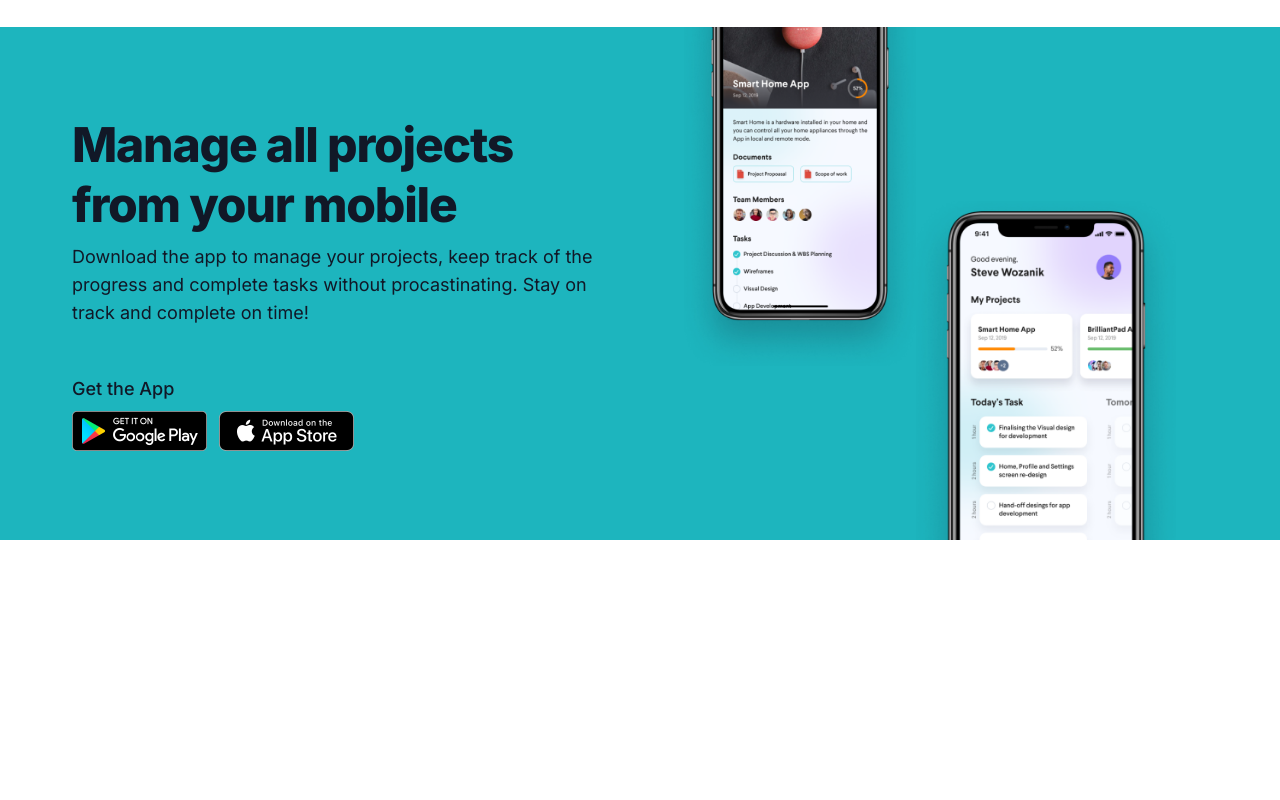
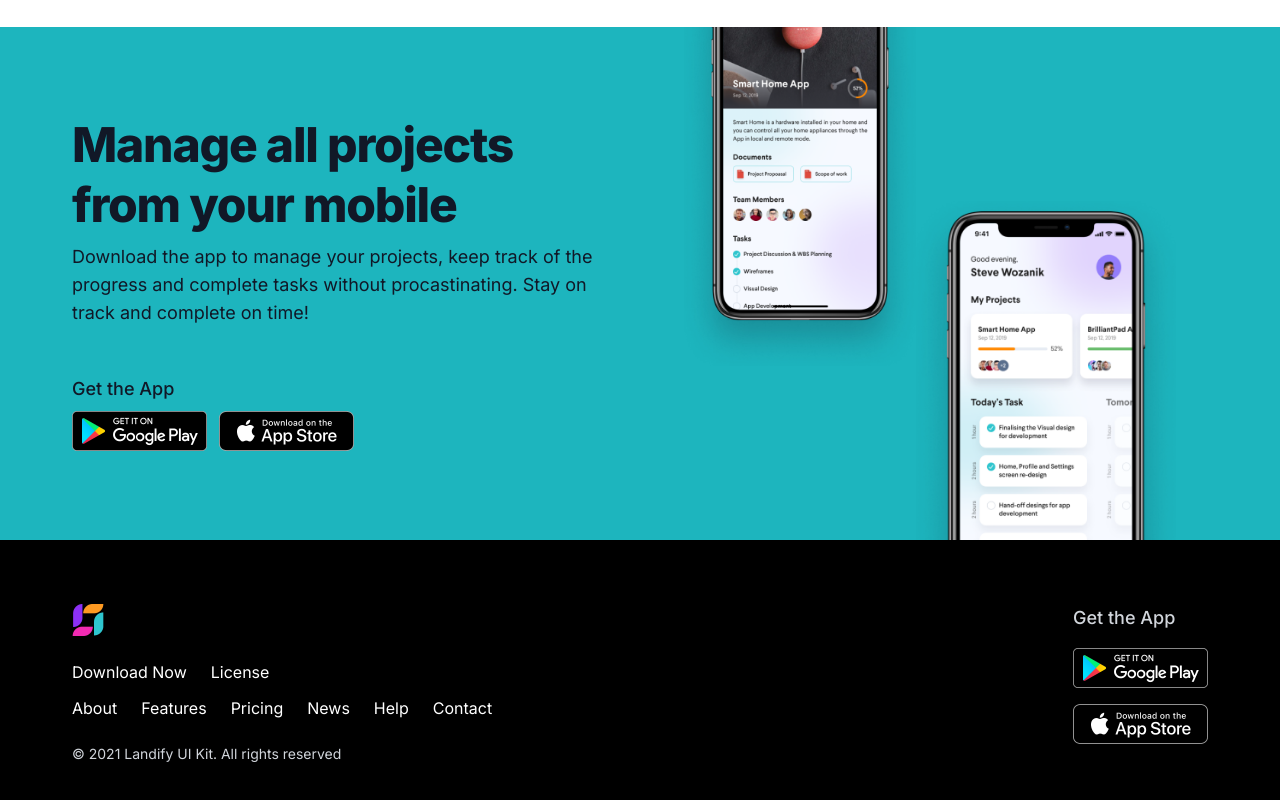
Before and after one commit to Khrysna/landify-design-1-react, a React (Vite) app: page / in a window 1280 px wide. Shown: the part 3374-4174 px from the top of the page. Before the commit the page ends 3914 px from the top, so only its background shows below. Built offline with nearby package versions, Linux system fonts and the light colour scheme.

Commit message:
add Footer Section

```diff
--- a/src/App.tsx
+++ b/src/App.tsx
@@ -1,6 +1,7 @@
 import AchivementsSection from "./components/AchivementsSection";
 import CompaniesSection from "./components/CompaniesSection";
 import FeaturesSection from "./components/FeaturesSection";
+import FooterSection from "./components/FooterSection";
 import GetAppSection from "./components/GetAppSections";
 import IntegrationsSection from "./components/IntegrationsSection";
 import MainSection from "./components/MainSection";
@@ -16,6 +17,7 @@ function App() {
       <AchivementsSection />
       <IntegrationsSection />
       <GetAppSection />
+      <FooterSection />
     </div>
   );
 }
--- /dev/null
+++ b/src/components/FooterSection.tsx
@@ -0,0 +1,40 @@
+import logoMini from "../assets/logo-mini.png";
+import googleplay from "../assets/googleplay.png";
+import appstore from "../assets/appstore.png";
+
+const Label = ({ label }: { label: string }) => {
+  return <p className="text-base text-white">{label}</p>;
+};
+const FooterSection = () => {
+  return (
+    <div className="bg-black">
+      <div className="max-container padding-container flex flex-col justify-between gap-4 py-16 md:flex-row">
+        <div>
+          <img src={logoMini} className="h-[32px] w-[32px]" />
+          <div className="mt-6 flex gap-6">
+            <Label label="Download Now" />
+            <Label label="License" />
+          </div>
+          <div className="mt-3 flex flex-wrap gap-x-6 gap-y-3">
+            <Label label="About" />
+            <Label label="Features" />
+            <Label label="Pricing" />
+            <Label label="News" />
+            <Label label="Help" />
+            <Label label="Contact" />
+          </div>
+          <p className="mt-6 text-sm text-neutral-300">
+            © 2021 Landify UI Kit. All rights reserved
+          </p>
+        </div>
+        <div className="mt-8 flex flex-col items-start gap-4 md:mt-0">
+          <p className="text-lg font-medium text-neutral-300">Get the App</p>
+          <img src={googleplay} className="h-[40px]" />
+          <img src={appstore} className="h-[40px]" />
+        </div>
+      </div>
+    </div>
+  );
+};
+
+export default FooterSection;
--- a/tailwind.config.js
+++ b/tailwind.config.js
@@ -7,6 +7,7 @@ export default {
         inter: ["Inter", "sans-serif"],
       },
       colors: {
+        "neutral-300": "#D1D5DB",
         "neutral-700": "#374151",
         "neutral-500": "#6B7280",
         "neutral-900": "#111827",
```
Also changed, not shown: src/assets/logo-mini.png (added).
